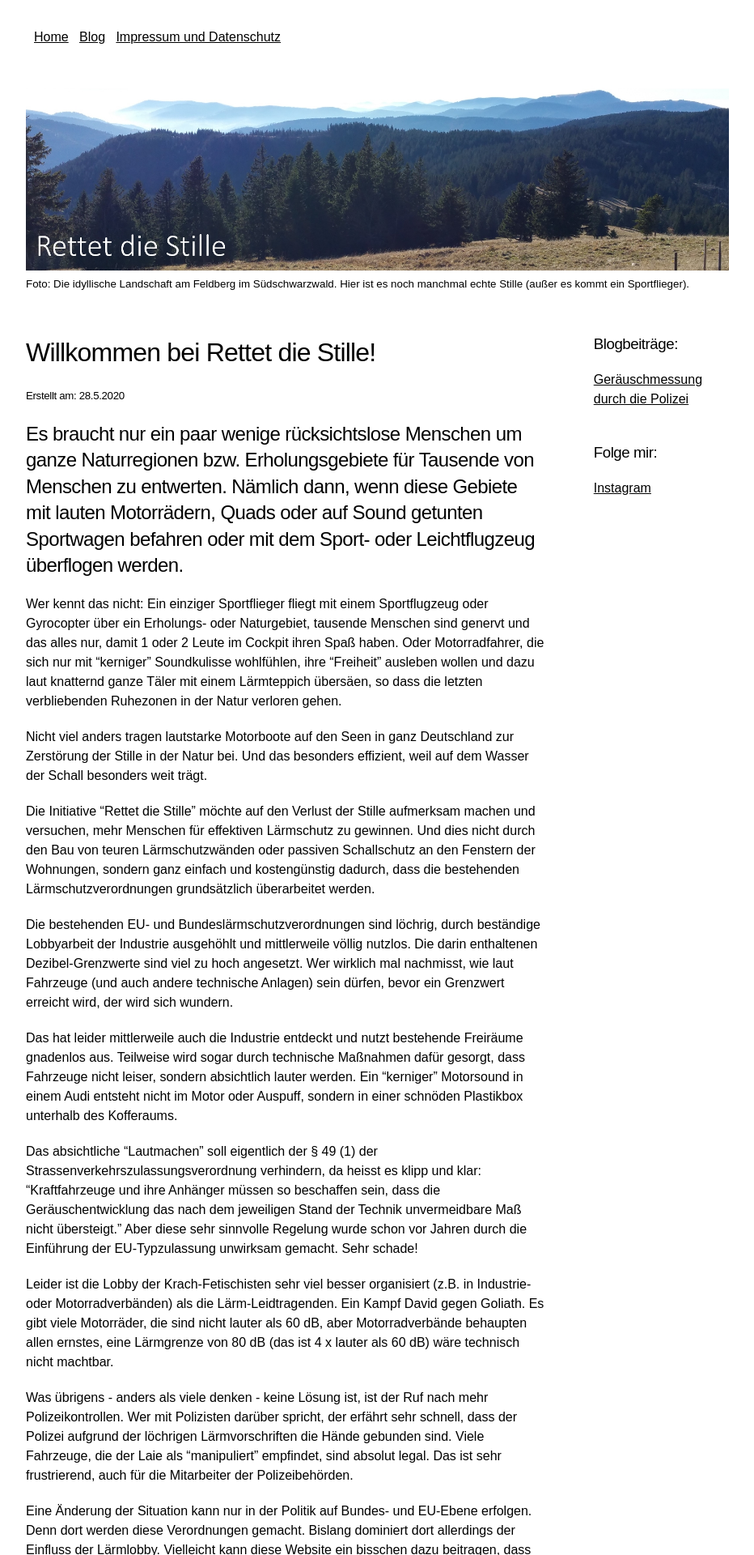
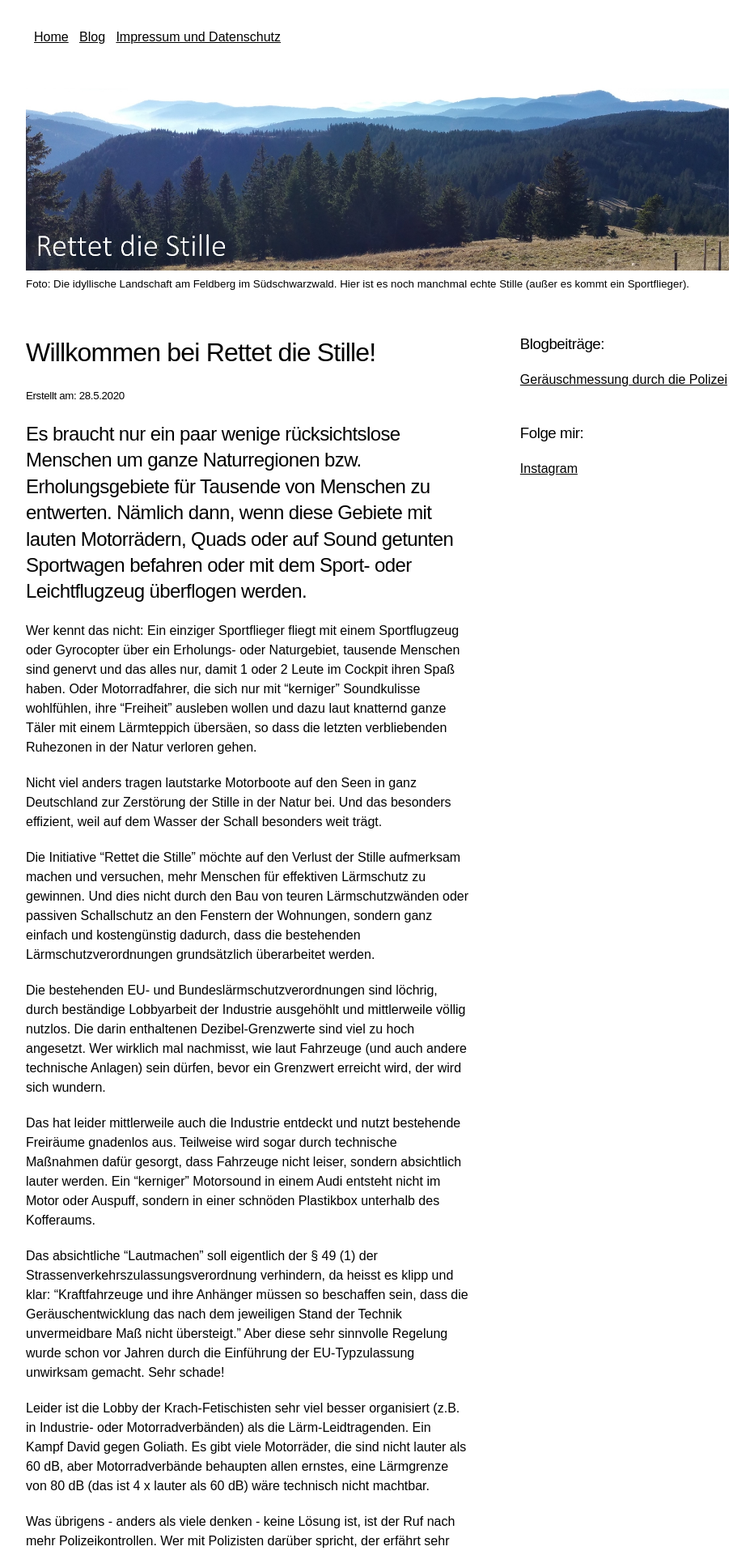
Before and after one commit to rettet-die-stille/rettet-die-stille.github.io, a Jekyll site: the page built from index.md, in a window 1280 px wide. Shown: the top 1920 px of the page at 81% size, without its empty margins (22-954 px from the left). Built offline with Jekyll 4.4.1, drawn with Linux system fonts in a browser that asks for light colours; our own code applies the rules of GitHub Pages for plain Markdown files.

Commit message:
Update defaultmodern.html

```diff
--- a/_layouts/defaultmodern.html
+++ b/_layouts/defaultmodern.html
@@ -29,13 +29,13 @@ layout: default
     /* Left column */
     .leftcolumn {
       float: left;
-      width: 75%;
+      width: 65%;
     }
 
     /* Right column */
     .rightcolumn {
       float: left;
-      width: 25%;
+      width: 35%;
       padding-left: 20px;
     }
 
```
